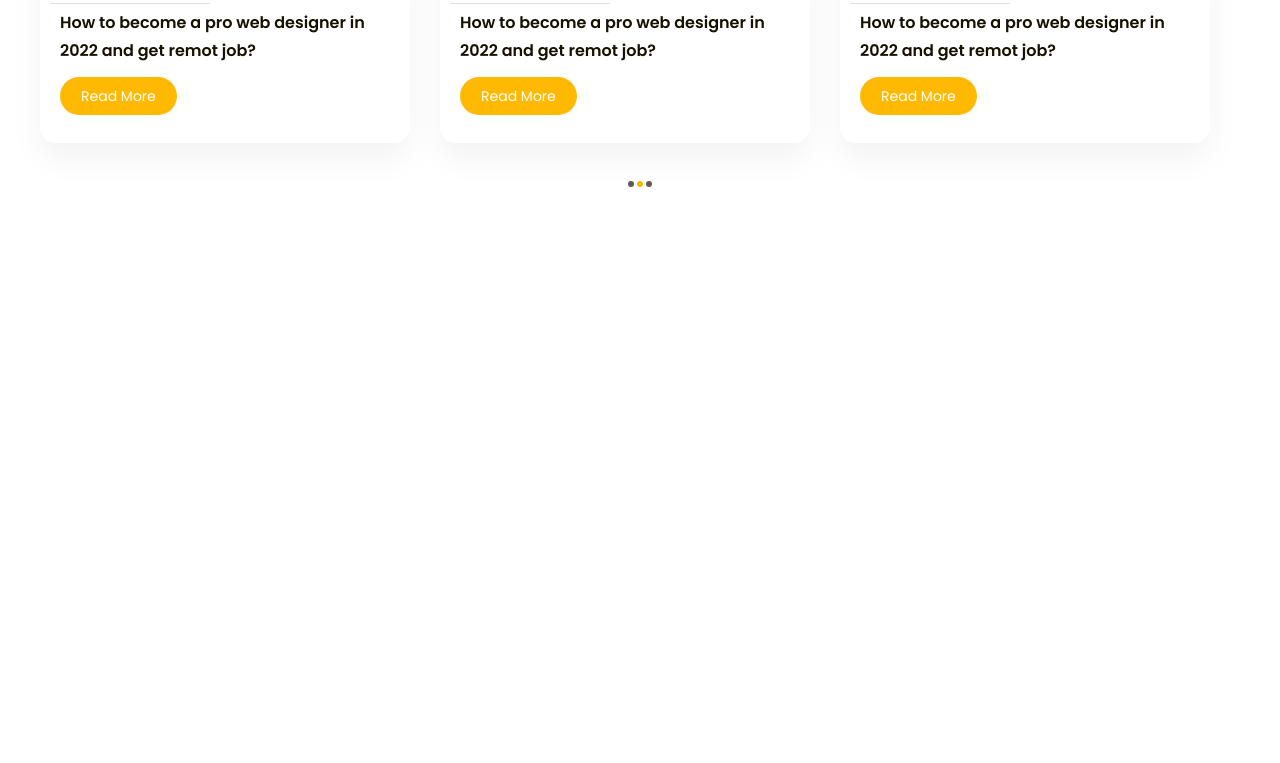
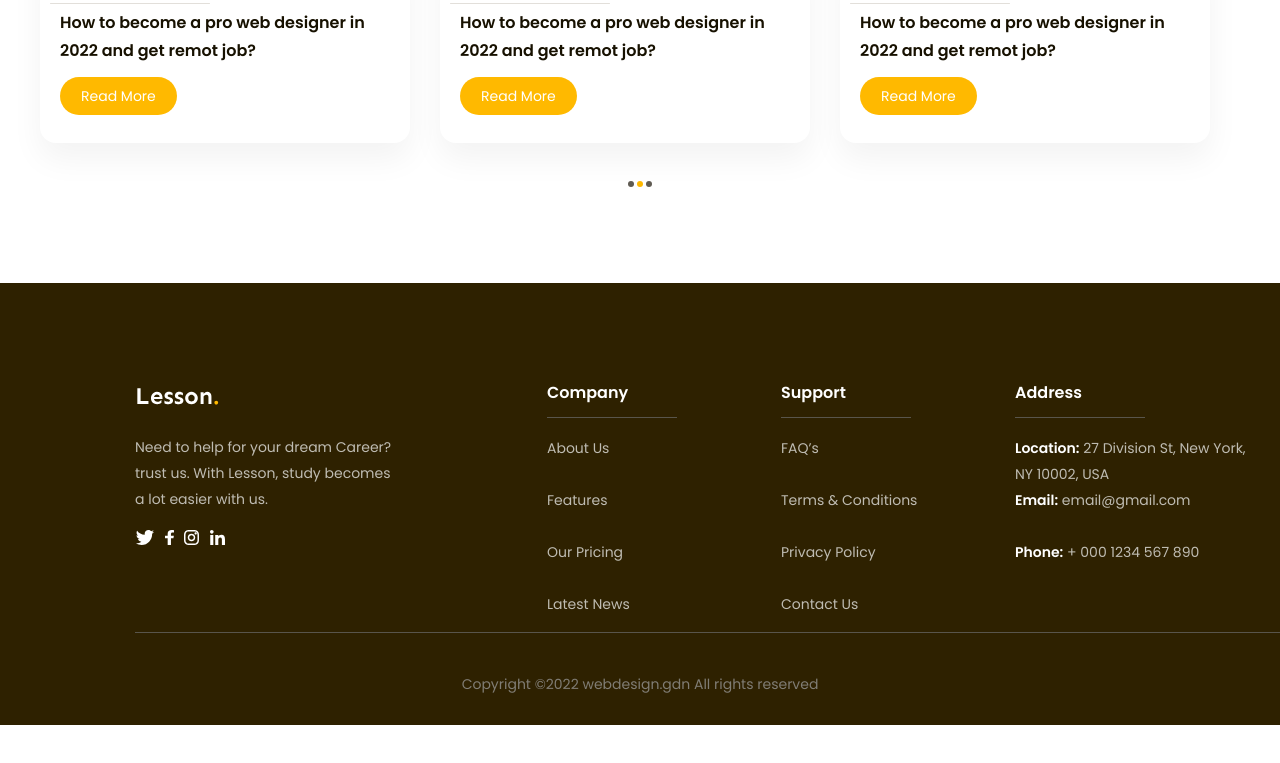
Before and after one commit to Delunsss2345/project-02-h1c, a plain HTML site: page index.html in a window 1280 px wide. Shown: the part 4494-5257 px from the top of the page. Drawn offline with Linux system fonts and the light colour scheme.

Commit message:
Up footer end web

```diff
--- a/asset/css/main.css
+++ b/asset/css/main.css
@@ -27,6 +27,7 @@ a {
 }
 .master {
   height: 10000px;
+  width: 100%;
 }
 .header.fixed {
   position: sticky;
@@ -629,3 +630,99 @@ a {
   padding: 12px 21px;
   margin-top: 12px;
 }
+/* Footer */
+.footer {
+  background: #2e2100;
+}
+.footer .footer-main {
+  position: relative;
+  display: flex;
+  margin-top: 96px;
+  padding-top: 96px;
+  padding-bottom: 28px;
+}
+.footer .footer-main::after {
+  position: absolute;
+  content: "";
+  width: 1170px;
+  height: 1px;
+  background-color: #59554b;
+  bottom: 38px;
+}
+.footer-main p {
+  width: 267px;
+  height: 78px;
+  margin-top: 18px;
+  color: #bfbcb2;
+  font-size: 1.4rem;
+  font-weight: 400;
+  line-height: 26px;
+  letter-spacing: 0em;
+}
+.footer-main .footer-media {
+  display: flex;
+  justify-content: space-evenly;
+  width: 111px;
+  height: 15px;
+  margin-top: 18px;
+  margin-left: -10px;
+}
+.footer-list {
+  display: flex;
+  margin-left: 145px;
+}
+.footer-list .footer-item h3 {
+  position: relative;
+  color: #ffffff;
+  font-size: 1.6rem;
+  font-weight: 600;
+  line-height: 28px;
+  letter-spacing: 0em;
+}
+.footer-list .footer-item .footer-ul {
+  margin-top: 28px;
+}
+.footer-list .footer-item h3::after {
+  position: absolute;
+  content: "";
+  display: inline-block;
+  width: 130px;
+  height: 1px;
+  background-color: #59554b;
+  top: 38px;
+  left: 0px;
+}
+.footer-logo,
+.footer-list {
+  flex: 1;
+}
+.footer-list .footer-item {
+  margin-right: 3px;
+}
+.footer-list .footer-item ul > li {
+  width: 231px;
+  height: 52px;
+  font-size: 1.4rem;
+  font-weight: 400;
+  line-height: 26px;
+  letter-spacing: 0em;
+  text-align: left;
+  color: #bfbcb2;
+}
+.footer-item ul li > span {
+  color: #ffffff;
+  font-size: 1.4rem;
+  font-weight: 600;
+  line-height: 26px;
+  letter-spacing: 0em;
+  text-align: left;
+}
+.footer .copy p {
+  color: #807d74;
+  font-size: 1.4rem;
+  font-weight: 400;
+  line-height: 26px;
+  letter-spacing: 0em;
+  text-align: center;
+  padding-bottom: 28px;
+}
--- a/index.html
+++ b/index.html
@@ -316,7 +316,10 @@
                   </div>
                   <div class="blog-decs">
                     <p>21 November 2021</p>
-                    <h3>How to become a pro web designer in 2022 and get remot job?</h3>
+                    <h3>
+                      How to become a pro web designer in 2022 and get remot
+                      job?
+                    </h3>
                     <div class="action">
                       <a class="btn btn-blog">Read More</a>
                     </div>
@@ -331,7 +334,10 @@
                   </div>
                   <div class="blog-decs">
                     <p>21 November 2021</p>
-                    <h3>How to become a pro web designer in 2022 and get remot job?</h3>
+                    <h3>
+                      How to become a pro web designer in 2022 and get remot
+                      job?
+                    </h3>
                     <div class="action">
                       <a class="btn btn-blog">Read More</a>
                     </div>
@@ -346,7 +352,10 @@
                   </div>
                   <div class="blog-decs">
                     <p>21 November 2021</p>
-                    <h3>How to become a pro web designer in 2022 and get remot job?</h3>
+                    <h3>
+                      How to become a pro web designer in 2022 and get remot
+                      job?
+                    </h3>
                     <div class="action">
                       <a class="btn btn-blog">Read More</a>
                     </div>
@@ -362,6 +371,76 @@
           </div>
         </div>
       </main>
+      <!-- Footer -->
+      <div class="footer">
+        <div class="content">
+          <div class="footer-main">
+            <div class="footer-logo">
+              <img src="./asset/img/logo-end.svg" alt="Logo-end" />
+              <p>
+                Need to help for your dream Career? trust us. With Lesson, study
+                becomes a lot easier with us.
+              </p>
+              <div class="footer-media">
+                <div class="img-media">
+                  <a href="#!">
+                    <img src="./asset/img/Twitter.svg " alt="Twitter"
+                  /></a>
+                </div>
+                <div class="img-media">
+                  <a href="#!"
+                    ><img src="./asset/img/Facebook.svg" alt="Facebook"
+                  /></a>
+                </div>
+                <div class="img-media">
+                  <a href="#!"
+                    ><img src="./asset/img/Instagram.svg" alt="Instagram"
+                  /></a>
+                </div>
+                <div class="img-media">
+                  <a href="#!"
+                    ><img src="./asset/img/linked_in.svg" alt="linked_in"
+                  /></a>
+                </div>
+              </div>
+            </div>
+            <div class="footer-list">
+              <div class="footer-item">
+                <h3>Company</h3>
+                <ul class="footer-ul">
+                  <li>About Us</li>
+                  <li>Features</li>
+                  <li>Our Pricing</li>
+                  <li>Latest News</li>
+                </ul>
+
+
+                </div>
+                <div class="footer-item">
+                  <h3>Support</h3>
+                  <ul class="footer-ul">
+                    <li>FAQ’s</li>
+                    <li>Terms & Conditions</li>
+                    <li>Privacy Policy</li>
+                    <li>Contact Us</li>
+                  </ul>
+              </div>
+              <div class="footer-item ">
+                <h3>Address</h3>
+                <ul class="footer-ul">
+                  <li><span>Location:</span> 27 Division St, New York, NY 10002, USA</li>
+                  <li><span>Email:</span> email@gmail.com</li>
+                  <li><span>Phone:</span> + 000 1234 567 890</li>
+                </ul>
+              </div>
+            </div>
+          </div>
+             <div class="copy">
+              <p>Copyright ©2022 webdesign.gdn All rights reserved</p>
+             </div>
+        </div>
+      </div>
+
     </div>
   </body>
 </html>
```
Also changed, not shown: asset/img/Facebook.svg (added), asset/img/Instagram.svg (added), asset/img/Twitter.svg (added), asset/img/linked_in.svg (added), asset/img/logo-end.svg (added).
